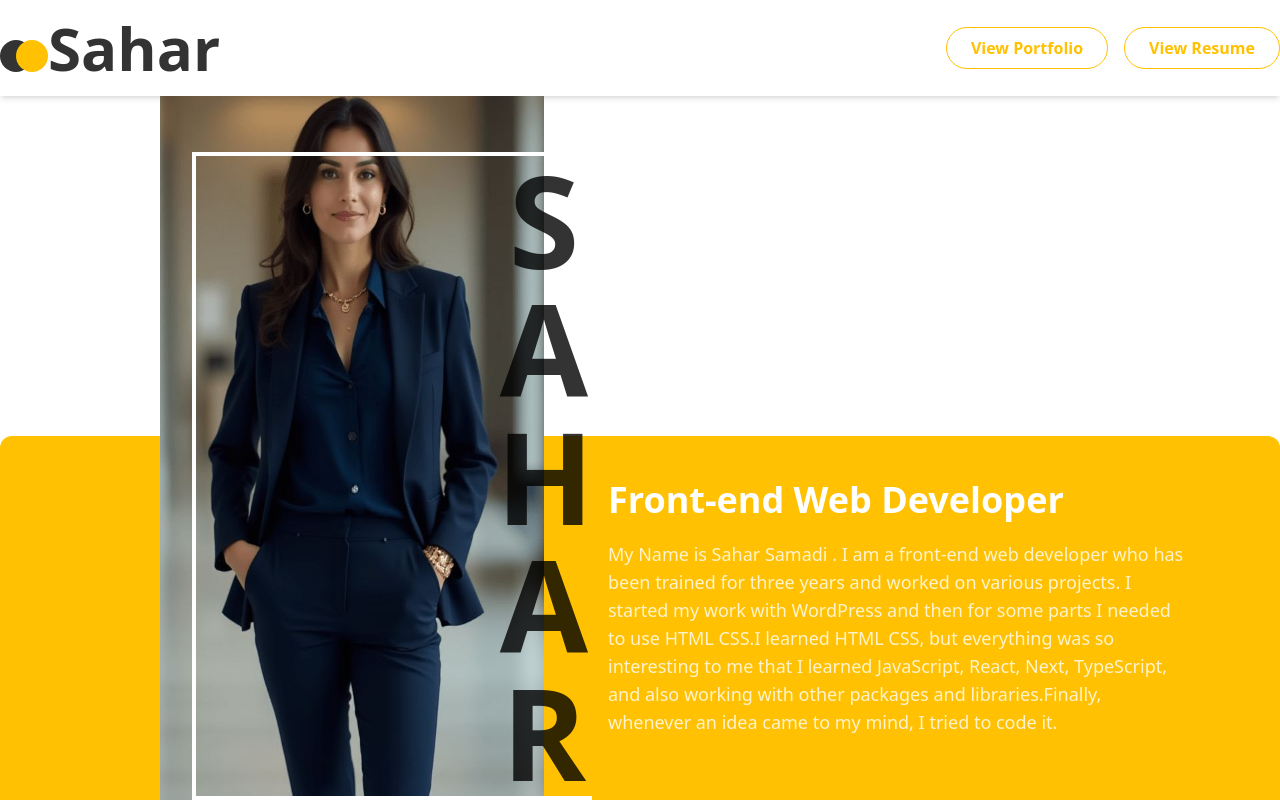
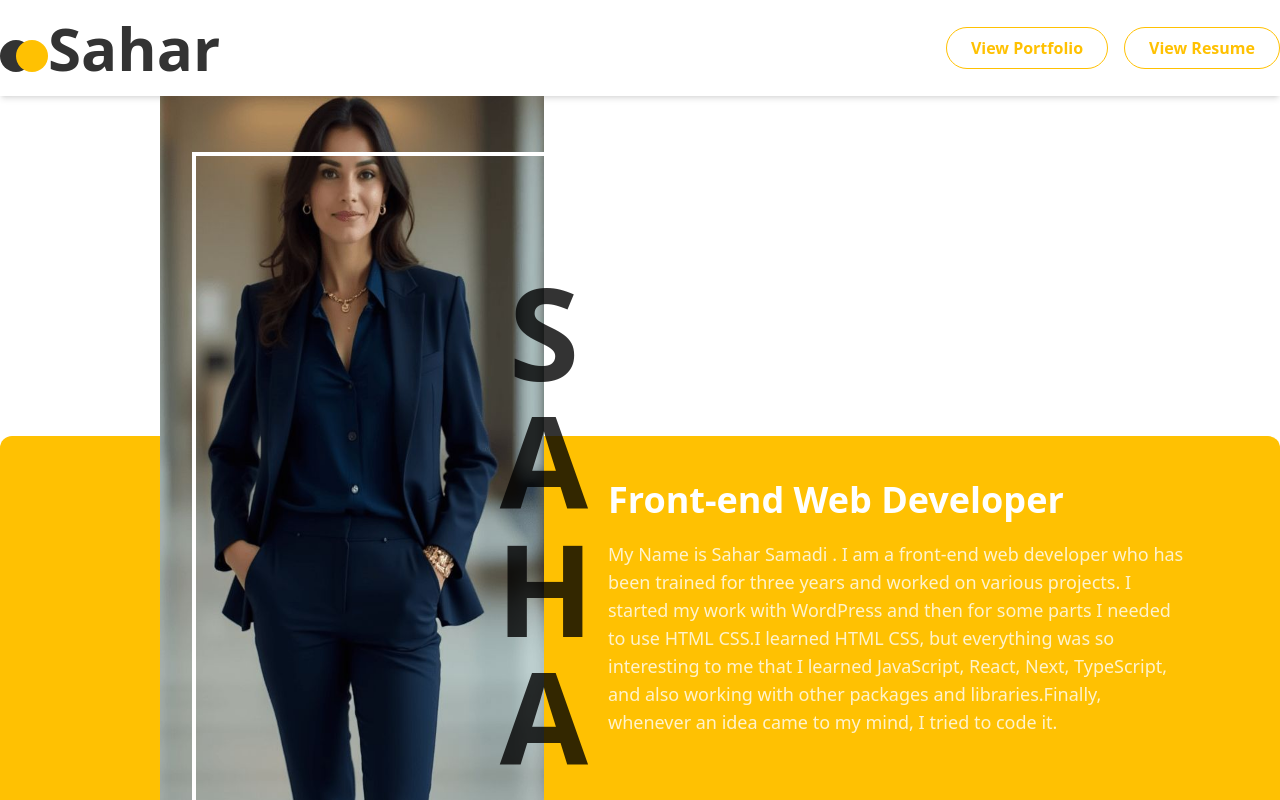
Before and after one commit to sahar9776/Portfolio, a React (Vite) app: page /portfolio in a window 1280 px wide. Shown: the top 800 px of the page. Built offline with nearby package versions, Linux system fonts and the light colour scheme.

Commit message:
new sizes

```diff
--- a/src/Components/Introduction.tsx
+++ b/src/Components/Introduction.tsx
@@ -26,7 +26,7 @@ function Introduction() {
           }}
           src="/images/miss.jpg"
           alt=""
-          className="max-w-full lg:w-96 h-full absolute bottom-[174px] left-[50%] -translate-x-[50%]
+          className="max-w-full lg:w-96 min-h-full absolute bottom-[174px] left-[50%] -translate-x-[50%]
            lg:bottom-10 lg:left-40 lg:translate-x-0 lg:rounded-sm"
         />
 
@@ -34,7 +34,7 @@ function Introduction() {
           variants={parentVariants}
           initial="hidden"
           animate="show"
-          className="w-[400px] h-auto text-center flex flex-col justify-end ps-20 z-50
+          className="w-[400px] min-h-full lg:h-auto text-center flex flex-col justify-end ps-20 z-50
          absolute top-5 left-5 lg:top-14 lg:left-48 border-4 border-r-0 border-white py-4 lg:py-0"
         >
           {myName.map((item, index) => (
```
